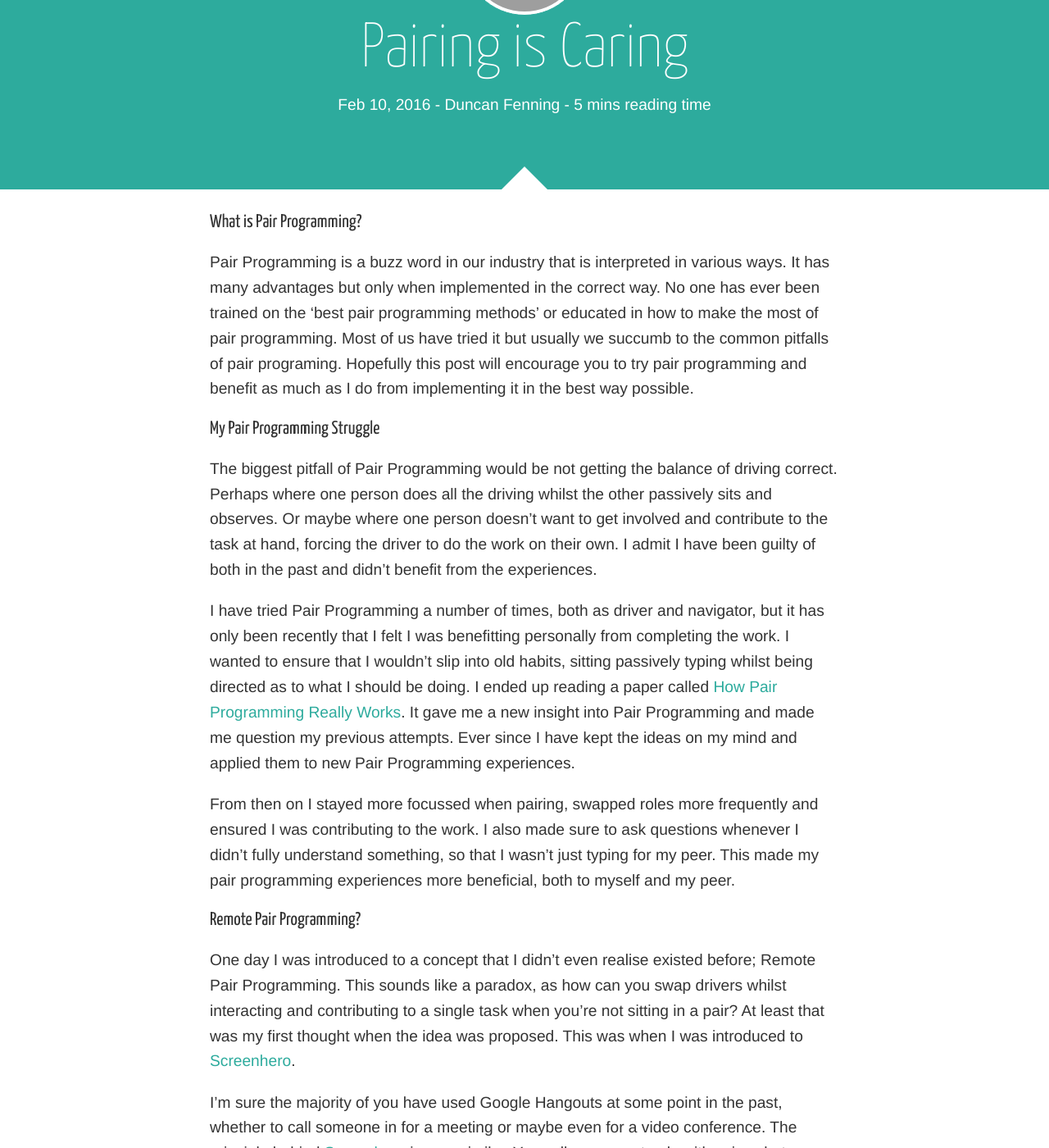
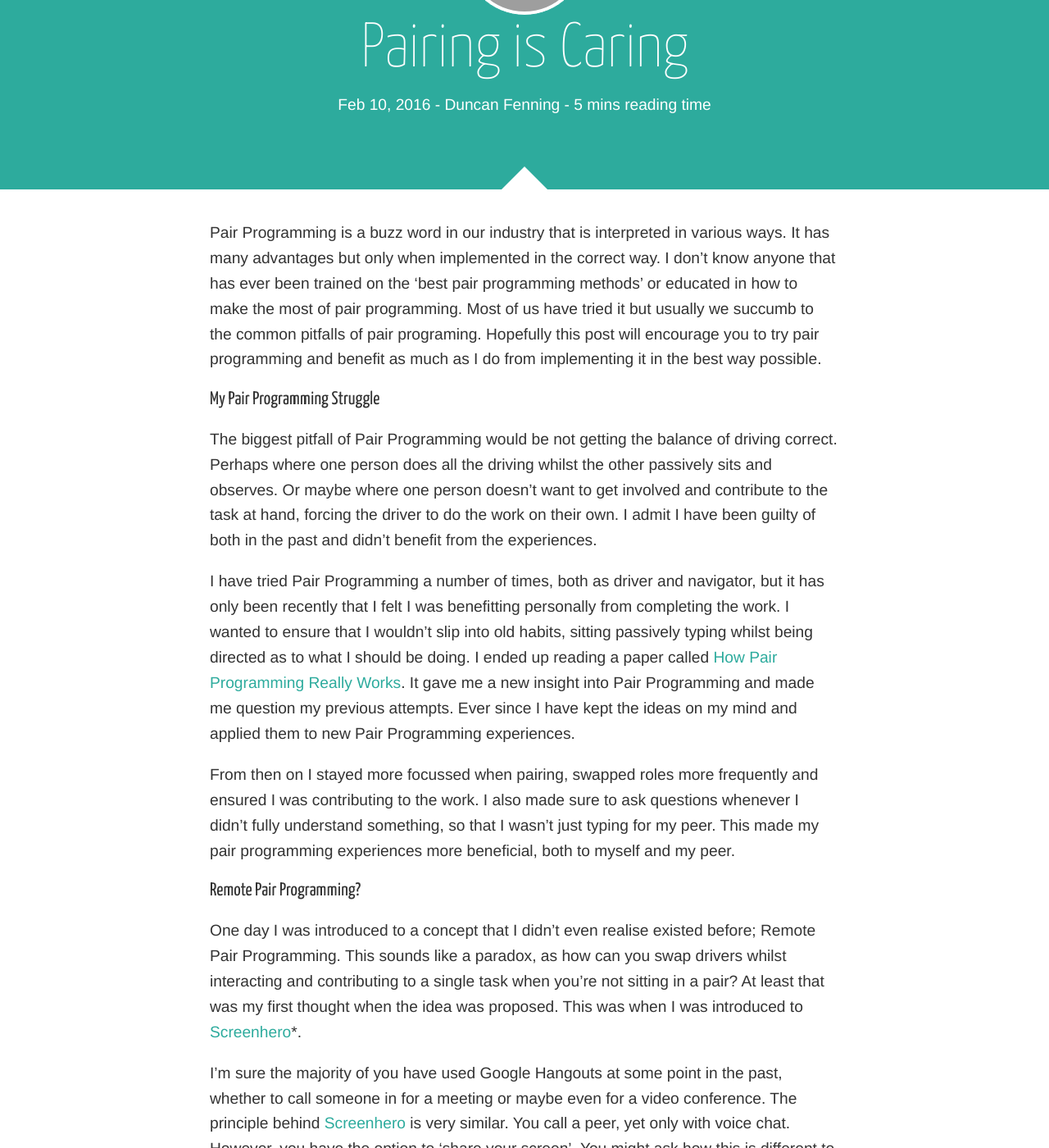
Before and after one commit to holidayextras/holidayextras.github.com, a Jekyll site: the page built from _posts/2016-02-10-remote-pair-programming.md, in a window 1280 px wide and 1400 px high, scrolled down 246 px. Shown: the whole window at 82% size. Built offline with Jekyll 4.4.1, drawn with Linux system fonts in a browser that asks for light colours; nearby versions of some CDN libraries; comment, search, counter and statistics services are not loaded; some of the changed text lies outside the part shown; grey boxes are pictures that could not be loaded.

Commit message:
Screenhero caveat and alteration

```diff
--- a/_posts/2016-02-10-remote-pair-programming.md
+++ b/_posts/2016-02-10-remote-pair-programming.md
@@ -8,9 +8,7 @@
 excerpt: Pair programming like never before.
 ---
 
-### What is Pair Programming?
-
-Pair Programming is a buzz word in our industry that is interpreted in various ways. It has many advantages but only when implemented in the correct way. No one has ever been trained on the 'best pair programming methods' or educated in how to make the most of pair programming. Most of us have tried it but usually we succumb to the common pitfalls of pair programing. Hopefully this post will encourage you to try pair programming and benefit as much as I do from implementing it in the best way possible.
+Pair Programming is a buzz word in our industry that is interpreted in various ways. It has many advantages but only when implemented in the correct way. I don't know anyone that has ever been trained on the 'best pair programming methods' or educated in how to make the most of pair programming. Most of us have tried it but usually we succumb to the common pitfalls of pair programing. Hopefully this post will encourage you to try pair programming and benefit as much as I do from implementing it in the best way possible.
 
 ### My Pair Programming Struggle
 
@@ -22,13 +20,13 @@
 
 ### Remote Pair Programming?
 
-One day I was introduced to a concept that I didn't even realise existed before; Remote Pair Programming. This sounds like a paradox, as how can you swap drivers whilst interacting and contributing to a single task when you're not sitting in a pair? At least that was my first thought when the idea was proposed. This was when I was introduced to [Screenhero](https://screenhero.com/).
+One day I was introduced to a concept that I didn't even realise existed before; Remote Pair Programming. This sounds like a paradox, as how can you swap drivers whilst interacting and contributing to a single task when you're not sitting in a pair? At least that was my first thought when the idea was proposed. This was when I was introduced to [Screenhero](https://screenhero.com/)\*.
 
 I'm sure the majority of you have used Google Hangouts at some point in the past, whether to call someone in for a meeting or maybe even for a video conference. The principle behind [Screenhero](https://screenhero.com/) is very similar. You call a peer, yet only with voice chat. However, you have the option to 'share your screen'. You might ask how this is different to Google Hangouts ScreenShare? Well, this is where [Screenhero](https://screenhero.com/) really stands out. You and your peer both have access to a shared screen, each with your own cursor to interact as if the screen was your own. This mimics the behaviour of sitting next to your peer and in fact makes swapping drivers easier, as all you have to do is start typing. No chair swapping, screen adjusting necessary. Awesome right!?
 
 ### My hero
 
-I won't go into the bells and whistles of [Screenhero](https://screenhero.com/) as I don't want to ruin the you feeling you will get when you discover its' magic, but I will give you the benefits I found from using it.
+I won't go into the bells and whistles of [Screenhero](https://screenhero.com/) as I don't want to ruin the you feeling you will get when you discover its magic, but I will give you the benefits I found from using it.
 
 First of all, I felt more focussed than I do when Pair Programming in person. This is because I was not interrupted by anyone or anything around me. I was focussed on my screen and others didn't interrupt me as I looked busy. It it a lot easier to interrupt someone who is not in conversation with someone else. I feel this is comparable to when you are texting someone against when you are having a conversation with them. Someone wouldn't think anything of talking to you whilst you are texting them, but they wouldn't even think to talk to you mid conversation.
 
```
Also changed, not shown: other parts of _posts/2016-02-10-remote-pair-programming.md (+2 -0 lines).
